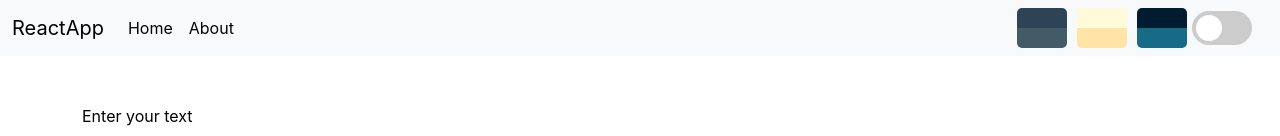
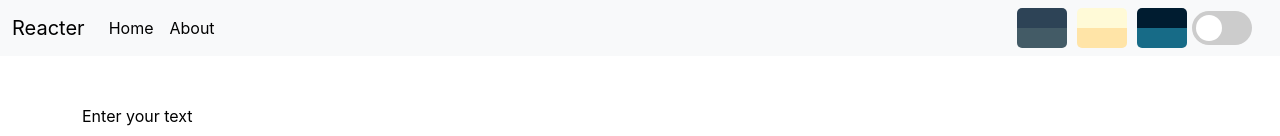
Before and after one commit to puneet-739/reacter, a React (Create React App) app: page / in a window 1280 px wide. Shown: the top 136 px of the page. Built offline with nearby package versions, Linux system fonts and the light colour scheme.

Commit message:
changed title to 'Reacter'

```diff
--- a/src/App.js
+++ b/src/App.js
@@ -32,7 +32,7 @@ function App() {
   return (
     <>
       <BrowserRouter>
-      <NavBar title='ReactApp' mode={mode} setMode={setMode} theme={theme} setTheme={setTheme} />
+      <NavBar title='Reacter' mode={mode} setMode={setMode} theme={theme} setTheme={setTheme} />
 
       <Routes>
 
```
